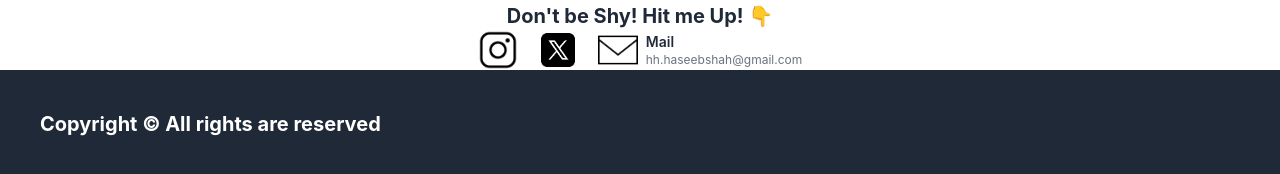
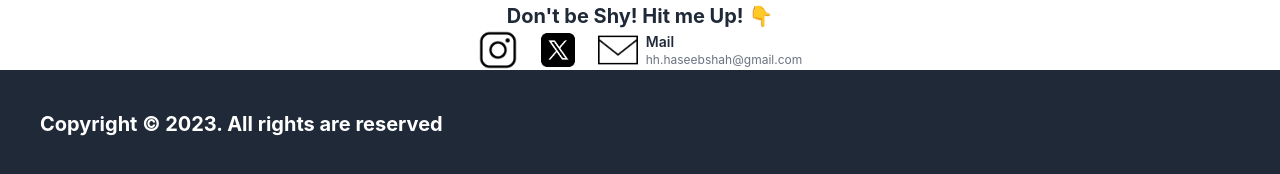
Before and after one commit to TheSh4h/My-Portfolio, a React (Vite) app: page / in a window 1280 px wide. Shown: the part 1037-1211 px from the top of the page. Built offline with nearby package versions, Linux system fonts and the light colour scheme.

Commit message:
date added

```diff
--- a/src/components/Footer/Footer.jsx
+++ b/src/components/Footer/Footer.jsx
@@ -1,8 +1,12 @@
 const Footer = () => {
+
+    let currentDate = new Date();
+    let year = currentDate.getFullYear();
+
     return (
         <div className="bg-gray-800 text-start">
             <div className="container mx-auto">
-                <h1 className="font-bold text-white text-xl p-10">Copyright © All rights are reserved</h1>
+                <h1 className="font-bold text-white text-xl p-10">Copyright © {year}. All rights are reserved</h1>
             </div>
         </div>
      );
```
